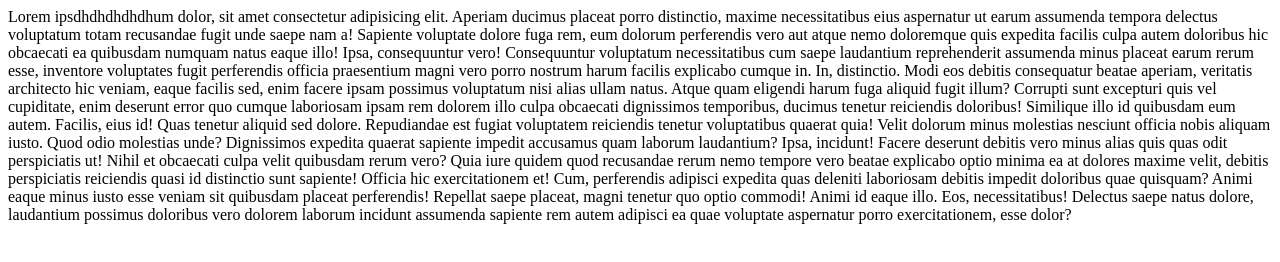
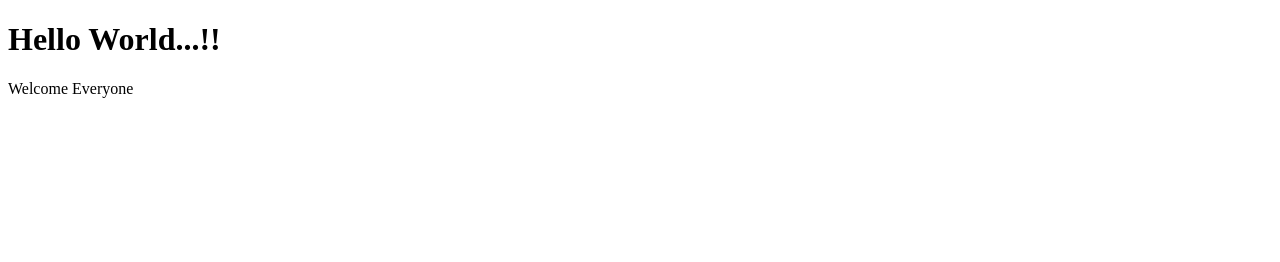
Before and after one commit to lavishjain36/vscodegitdemo, a plain HTML site: page data/index.html in a window 1280 px wide. Drawn offline with Linux system fonts and the light colour scheme.

Commit message:
Modify body content in index.html

```diff
--- a/data/index.html
+++ b/data/index.html
@@ -7,15 +7,7 @@
     <title>Document</title>
 </head>
 <body>
-    Lorem ipsdhdhdhdhdhum dolor, sit amet consectetur adipisicing elit. Aperiam ducimus placeat porro distinctio, maxime necessitatibus eius aspernatur ut earum assumenda tempora delectus voluptatum totam recusandae fugit unde saepe nam a!
-    Sapiente voluptate dolore fuga rem, eum dolorum perferendis vero aut atque nemo doloremque quis expedita facilis culpa autem doloribus hic obcaecati ea quibusdam numquam natus eaque illo! Ipsa, consequuntur vero!
-    Consequuntur voluptatum necessitatibus cum saepe laudantium reprehenderit assumenda minus placeat earum rerum esse, inventore voluptates fugit perferendis officia praesentium magni vero porro nostrum harum facilis explicabo cumque in. In, distinctio.
-    Modi eos debitis consequatur beatae aperiam, veritatis architecto hic veniam, eaque facilis sed, enim facere ipsam possimus voluptatum nisi alias ullam natus. Atque quam eligendi harum fuga aliquid fugit illum?
-    Corrupti sunt excepturi quis vel cupiditate, enim deserunt error quo cumque laboriosam ipsam rem dolorem illo culpa obcaecati dignissimos temporibus, ducimus tenetur reiciendis doloribus! Similique illo id quibusdam eum autem.
-    Facilis, eius id! Quas tenetur aliquid sed dolore. Repudiandae est fugiat voluptatem reiciendis tenetur voluptatibus quaerat quia! Velit dolorum minus molestias nesciunt officia nobis aliquam iusto. Quod odio molestias unde?
-    Dignissimos expedita quaerat sapiente impedit accusamus quam laborum laudantium? Ipsa, incidunt! Facere deserunt debitis vero minus alias quis quas odit perspiciatis ut! Nihil et obcaecati culpa velit quibusdam rerum vero?
-    Quia iure quidem quod recusandae rerum nemo tempore vero beatae explicabo optio minima ea at dolores maxime velit, debitis perspiciatis reiciendis quasi id distinctio sunt sapiente! Officia hic exercitationem et!
-    Cum, perferendis adipisci expedita quas deleniti laboriosam debitis impedit doloribus quae quisquam? Animi eaque minus iusto esse veniam sit quibusdam placeat perferendis! Repellat saepe placeat, magni tenetur quo optio commodi!
-    Animi id eaque illo. Eos, necessitatibus! Delectus saepe natus dolore, laudantium possimus doloribus vero dolorem laborum incidunt assumenda sapiente rem autem adipisci ea quae voluptate aspernatur porro exercitationem, esse dolor?
+   <h1>Hello World...!!</h1>
+   <p>Welcome Everyone</p>
 </body>
 </html>
```
